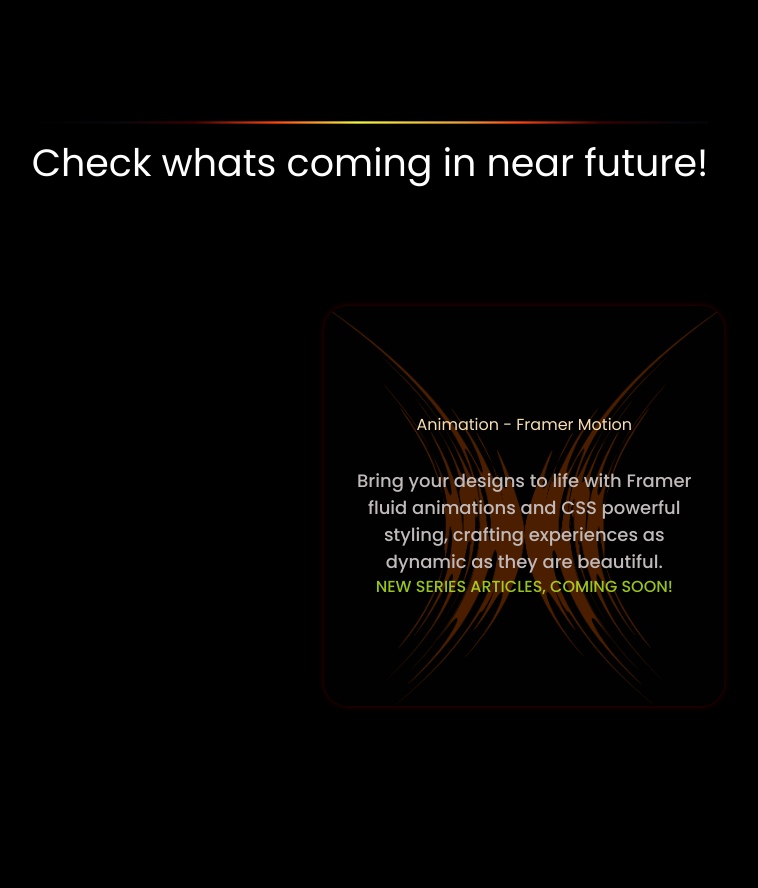
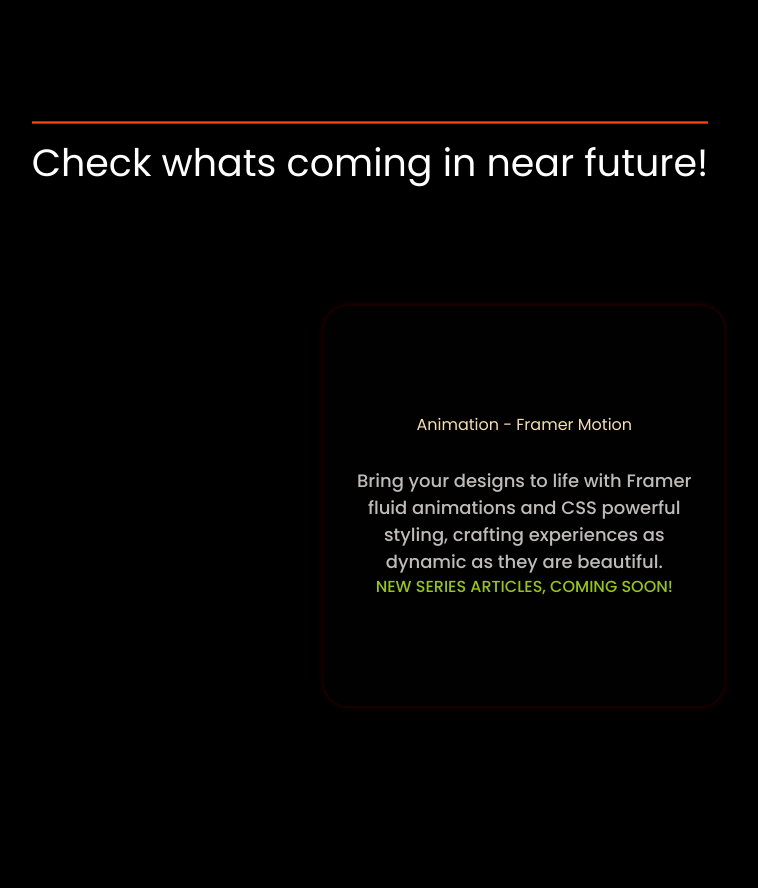
Before and after one commit to wujekbizon/nextjs-blog, a Next.js app: page / in a window 1280 px wide. Shown: the part 2240-3128 px from the top of the page, without its empty margins (270-1028 px from the left). Built offline with nearby package versions, Linux system fonts and the light colour scheme.

Commit message:
Refactor from npm to pnpm manager, fixing typescript and framer motion issues

```diff
--- a/components/home-page/Explore.tsx
+++ b/components/home-page/Explore.tsx
@@ -18,9 +18,9 @@
               repeat: Infinity,
               repeatType: 'loop',
             }}
-            className="gradient-divider"
+            style={{ width: '100%', height: 1, background: '#ff4412' }}
           ></motion.div>
-          <motion.div className="gradient-divider"></motion.div>
+          <motion.div style={{ width: '100%', height: 1, background: '#ff4412' }}></motion.div>
           <motion.div
             animate={{
               opacity: [0, 1, 0],
@@ -30,7 +30,7 @@
               repeat: Infinity,
               repeatType: 'loop',
             }}
-            className={`${styles.custom_margin} gradient-divider`}
+            style={{ width: '100%', height: 1, background: '#ff4412', marginBottom: 10 }}
           ></motion.div>
           Check whats coming in near future!
         </h1>
--- a/components/posts/post-detail/PostContent.tsx
+++ b/components/posts/post-detail/PostContent.tsx
@@ -50,6 +50,7 @@
       const language = className.split('-')[1] // className is something like language-js => We need the "js" part here
 
       return (
+        // @ts-ignore
         <SyntaxHighlighter style={language == 'cpp' ? coldarkDark : vscDarkPlus} language={language}>
           {children}
         </SyntaxHighlighter>
--- a/components/ui/AnimatedSquare.module.css
+++ b/components/ui/AnimatedSquare.module.css
@@ -8,7 +8,7 @@
   position: relative;
   height: 400px;
   width: 400px;
-  background-color: rgb(2, 2, 2);
+  background-color: #020202;
   background-image: url('/assets/images/logo_m.png');
   background-size: 100% 100%;
   background-position: center;
--- a/components/ui/AnimatedSquare.tsx
+++ b/components/ui/AnimatedSquare.tsx
@@ -49,7 +49,15 @@
       ) : (
         <motion.div
           ref={squareRef}
-          className={styles.pad}
+          style={{
+            position: 'relative',
+            height: 400,
+            width: 400,
+            backgroundColor: '#020202',
+            backgroundImage: '/assets/images/logo_m.png',
+            backgroundSize: '100% 100%',
+            backgroundPosition: 'center',
+          }}
           animate={{
             x: ['5vw', '66vw', '5vw', '66vw', '5vw'],
             borderRadius: BORDER_RADIUS,
--- a/components/ui/DislikePostForm.tsx
+++ b/components/ui/DislikePostForm.tsx
@@ -9,6 +9,7 @@
   const [formState, action] = useActionState(dislikePostAction, EMPTY_FORM_STATE)
   const { dislikes, hasLiked, hasDisliked, toggleDislike } = usePostLikes()
   const noScriptFallback = useToastMessage(formState)
+
   return (
     <form className="flex items-center gap-3" action={action}>
       <div className="flex items-center gap-2">
--- a/tsconfig.json
+++ b/tsconfig.json
@@ -30,7 +30,7 @@
     }
   },
   "include": [
-    ".eslintrc.cjs",
+    ".eslintrc.js",
     "next-env.d.ts",
     "**/*.ts",
     "**/*.tsx",
```
Also changed, not shown: package.json (+22 -19 lines), .eslintrc.js (added), .eslintrc.json (deleted), 2 other files (tests, documents, lock files or other folders).
